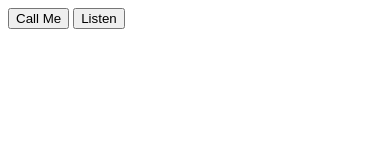
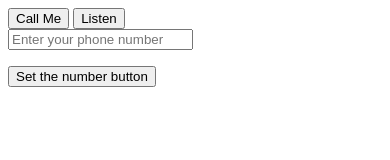
Before and after one commit to sarahsucha/server-i-have-to-take-this, a website: page public/index.html in a window 390 px wide. Drawn offline with nearby package versions, Linux system fonts and the light colour scheme.

Commit message:
Add LocalStorage input for phone number

```diff
--- a/public/index.html
+++ b/public/index.html
@@ -59,5 +59,35 @@
       });
     });
     </script>
+    <form >
+      <input type="text" id="phone_input" name="phone_number" placeholder="Enter your phone number"><br>
+      <!-- <input id="phone_btn" type="submit"> -->
+    </form>
+
+
+    <button onclick="setNumber()">Set the number button</button>
+    <!-- <button onclick="getNumber()">Show the get number button</button> -->
+
+    <script>
+
+      var phoneNumber = ""
+
+      var setNumber = function(){
+        phoneNumber = document.getElementById('phone_input').value
+
+        console.log(phoneNumber + " -- This is the variable")
+        localStorage.setItem("phoneNumber", phoneNumber);
+        // debugger
+      }
+
+        // document.getElementById('phone_btn').onclick(function(){
+        //   getNumber();
+
+
+  // var getNumber = function(){
+      var phone_key = localStorage.getItem("phoneNumber")
+  //     console.log(" This is the getItem func");
+  //   }
+    </script>
   </body>
 </html>
```
